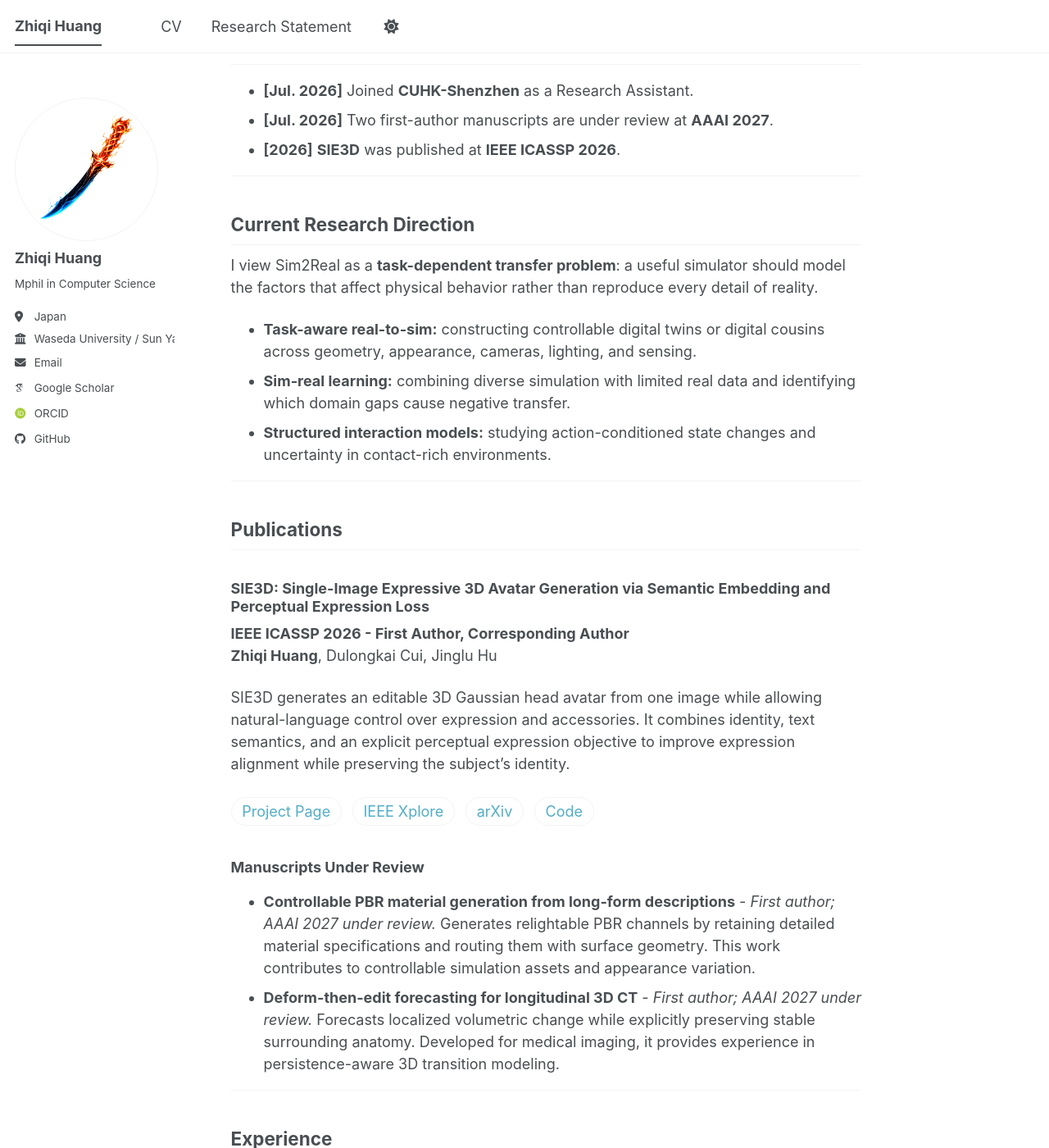
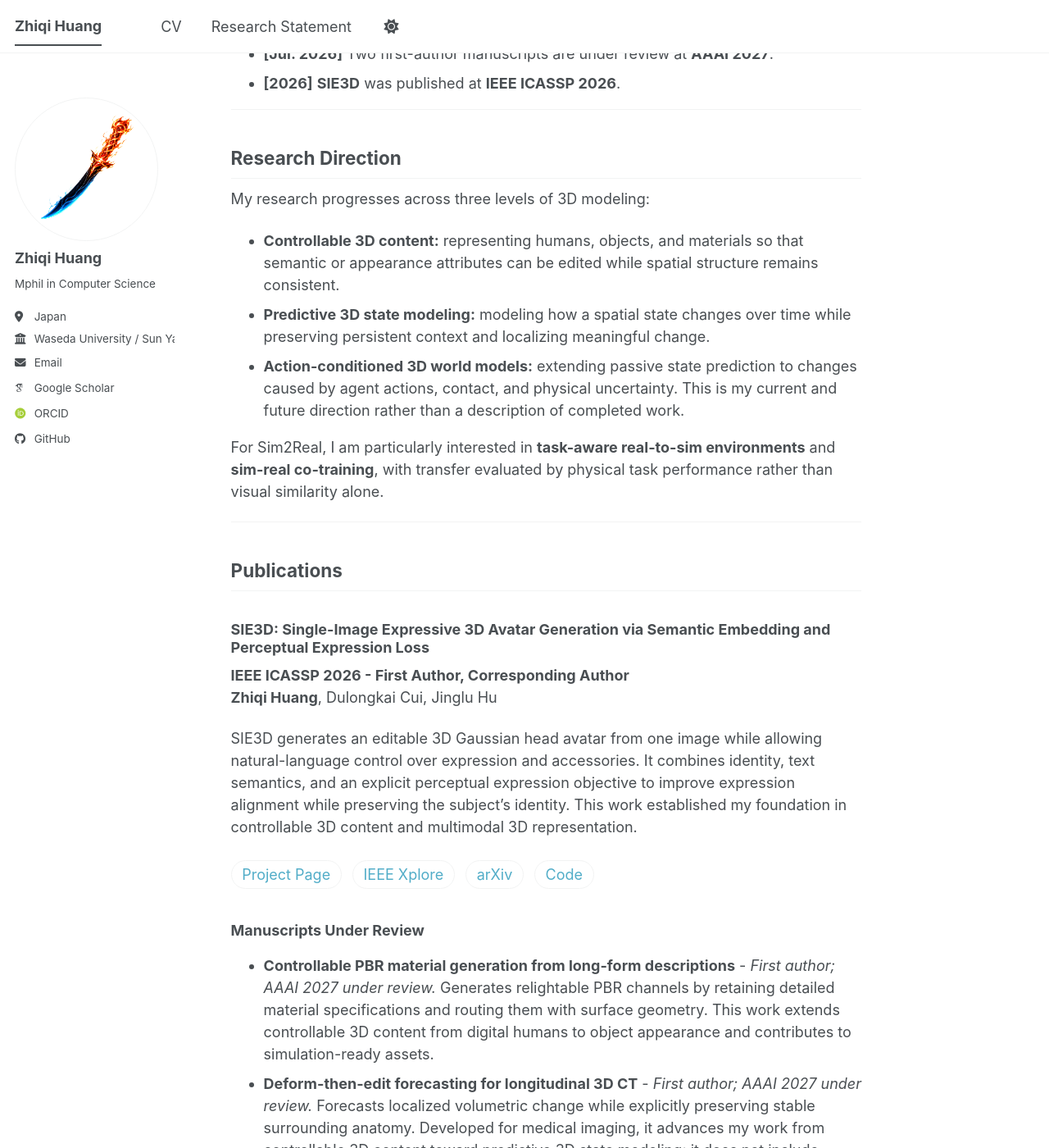
Before and after one commit to huang-zhiqi/huang-zhiqi.github.io, a Jekyll site: the page built from _pages/about.md, in a window 1280 px wide and 1400 px high, scrolled down 496 px. Shown: the whole window at 82% size. Built offline with Jekyll 4.4.1, drawn with Linux system fonts in a browser that asks for light colours; some web fonts are replaced; a script bundle is joined from its source files by our own code; library files that are not in the unit come from our copies; some of the changed text lies outside the part shown.

Commit message:
修改主页

```diff
--- a/_pages/about.md
+++ b/_pages/about.md
@@ -8,9 +8,9 @@
   - /about.html
 ---
 
-I am a **Research Assistant at The Chinese University of Hong Kong, Shenzhen (CUHK-Shenzhen)** and an **M.Phil. student in Information Architecture at Waseda University**. My current research focuses on **task-relevant 3D simulation for sim-to-real embodied intelligence**: building controllable representations and simulated environments that support transfer to physical tasks.
+I am a **Research Assistant at The Chinese University of Hong Kong, Shenzhen (CUHK-Shenzhen)** and an **M.Phil. student in Information Architecture at Waseda University**. My research centers on **structured and controllable 3D representations for simulation and predictive modeling**.
 
-My work follows one principle: **preserve task-relevant structure while controlling the variation a system must handle**. After three years building real-time rendering and PBR pipelines at **4399 Games**, I applied this principle to identity-preserving 3D avatars, geometry-aware relightable materials, and persistence-aware longitudinal CT forecasting. These projects were developed in graphics and medical imaging; I am now extending their representation, simulation, and systems foundations toward real-to-sim environments and sim-real learning.
+After three years building real-time rendering and PBR pipelines at **4399 Games**, I studied identity-preserving 3D avatars, geometry-aware relightable materials, and persistence-aware volumetric forecasting. I am now extending this progression from **controllable 3D content** to **predictive 3D state modeling**, and toward task-relevant simulation and **action-conditioned world models** for sim-to-real embodied intelligence.
 
 ## News
 
@@ -20,13 +20,15 @@
 
 ---
 
-## Current Research Direction
+## Research Direction
 
-I view Sim2Real as a **task-dependent transfer problem**: a useful simulator should model the factors that affect physical behavior rather than reproduce every detail of reality.
+My research progresses across three levels of 3D modeling:
 
-* **Task-aware real-to-sim:** constructing controllable digital twins or digital cousins across geometry, appearance, cameras, lighting, and sensing.
-* **Sim-real learning:** combining diverse simulation with limited real data and identifying which domain gaps cause negative transfer.
-* **Structured interaction models:** studying action-conditioned state changes and uncertainty in contact-rich environments.
+* **Controllable 3D content:** representing humans, objects, and materials so that semantic or appearance attributes can be edited while spatial structure remains consistent.
+* **Predictive 3D state modeling:** modeling how a spatial state changes over time while preserving persistent context and localizing meaningful change.
+* **Action-conditioned 3D world models:** extending passive state prediction to changes caused by agent actions, contact, and physical uncertainty. This is my current and future direction rather than a description of completed work.
+
+For Sim2Real, I am particularly interested in **task-aware real-to-sim environments** and **sim-real co-training**, with transfer evaluated by physical task performance rather than visual similarity alone.
 
 ---
 
@@ -37,7 +39,7 @@
 **IEEE ICASSP 2026 - First Author, Corresponding Author**<br>
 **Zhiqi Huang**, Dulongkai Cui, Jinglu Hu
 
-SIE3D generates an editable 3D Gaussian head avatar from one image while allowing natural-language control over expression and accessories. It combines identity, text semantics, and an explicit perceptual expression objective to improve expression alignment while preserving the subject's identity.
+SIE3D generates an editable 3D Gaussian head avatar from one image while allowing natural-language control over expression and accessories. It combines identity, text semantics, and an explicit perceptual expression objective to improve expression alignment while preserving the subject's identity. This work established my foundation in controllable 3D content and multimodal 3D representation.
 
 <a class="pub-link" href="https://huang-zhiqi.github.io/SIE3D/">Project Page</a>
 <a class="pub-link" href="https://doi.org/10.1109/ICASSP55912.2026.11462135">IEEE Xplore</a>
@@ -46,8 +48,8 @@
 
 ### Manuscripts Under Review
 
-* **Controllable PBR material generation from long-form descriptions** - *First author; AAAI 2027 under review.* Generates relightable PBR channels by retaining detailed material specifications and routing them with surface geometry. This work contributes to controllable simulation assets and appearance variation.
-* **Deform-then-edit forecasting for longitudinal 3D CT** - *First author; AAAI 2027 under review.* Forecasts localized volumetric change while explicitly preserving stable surrounding anatomy. Developed for medical imaging, it provides experience in persistence-aware 3D transition modeling.
+* **Controllable PBR material generation from long-form descriptions** - *First author; AAAI 2027 under review.* Generates relightable PBR channels by retaining detailed material specifications and routing them with surface geometry. This work extends controllable 3D content from digital humans to object appearance and contributes to simulation-ready assets.
+* **Deform-then-edit forecasting for longitudinal 3D CT** - *First author; AAAI 2027 under review.* Forecasts localized volumetric change while explicitly preserving stable surrounding anatomy. Developed for medical imaging, it advances my work from controllable 3D content toward predictive 3D state modeling; it does not include action conditioning or physical interaction.
 
 ---
 
```
